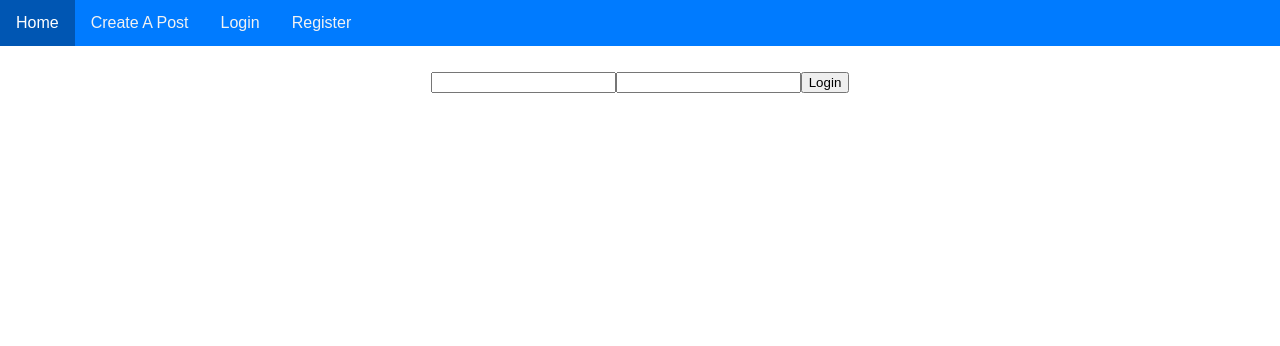
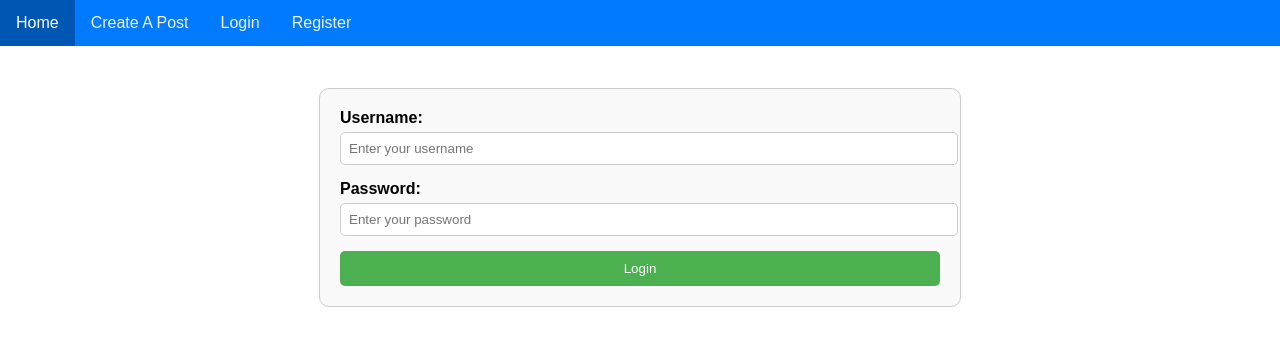
Before and after one commit to mesakhlolo/fullstack-javascript, a React (Vite) app in the folder client/: page /login in a window 1280 px wide. Shown: the top 346 px of the page. Built offline with nearby package versions, Linux system fonts and the light colour scheme.

Commit message:
enhance login page with form styling

```diff
--- a/client/src/pages/Login.jsx
+++ b/client/src/pages/Login.jsx
@@ -1,33 +1,51 @@
 import { useState } from "react";
 import axios from "axios";
+import "../styles/Login.css";
 
 function Login() {
   const [username, setUsername] = useState("");
   const [password, setPassword] = useState("");
 
   const login = () => {
-    const data = { username: username, password: password };
+    const data = { username, password };
     axios.post("http://localhost:8080/auth/login", data).then((response) => {
       console.log(response.data);
     });
   };
 
   return (
-    <div>
-      <input
-        type="text"
-        onChange={(event) => {
-          setUsername(event.target.value);
+    <div className="login-container">
+      <form
+        className="login-form"
+        onSubmit={(e) => {
+          e.preventDefault();
+          login();
         }}
-      />
-      <input
-        type="password"
-        onChange={(event) => {
-          setPassword(event.target.value);
-        }}
-      />
-
-      <button onClick={login}>Login</button>
+      >
+        <div className="form-group">
+          <label htmlFor="username">Username: </label>
+          <input
+            type="text"
+            id="username"
+            value={username}
+            onChange={(event) => setUsername(event.target.value)}
+            placeholder="Enter your username"
+          />
+        </div>
+        <div className="form-group">
+          <label htmlFor="password">Password: </label>
+          <input
+            type="password"
+            id="password"
+            value={password}
+            onChange={(event) => setPassword(event.target.value)}
+            placeholder="Enter your password"
+          />
+        </div>
+        <button type="submit" className="submit-button">
+          Login
+        </button>
+      </form>
     </div>
   );
 }
--- /dev/null
+++ b/client/src/styles/Login.css
@@ -0,0 +1,40 @@
+.login-container {
+  max-width: 600px;
+  width: 100%;
+  margin: 16px auto 0;
+  padding: 20px;
+  border: 1px solid #ccc;
+  border-radius: 10px;
+  background-color: #f9f9f9;
+}
+
+.login-form .form-group {
+  margin-bottom: 15px;
+}
+
+.login-form label {
+  display: block;
+  margin-bottom: 5px;
+  font-weight: bold;
+}
+
+.login-form input {
+  width: 100%;
+  padding: 8px;
+  border: 1px solid #ccc;
+  border-radius: 5px;
+}
+
+.submit-button {
+  width: 100%;
+  padding: 10px;
+  background-color: #4caf50;
+  color: white;
+  border: none;
+  border-radius: 5px;
+  cursor: pointer;
+}
+
+.submit-button:hover {
+  background-color: #45a049;
+}
```
